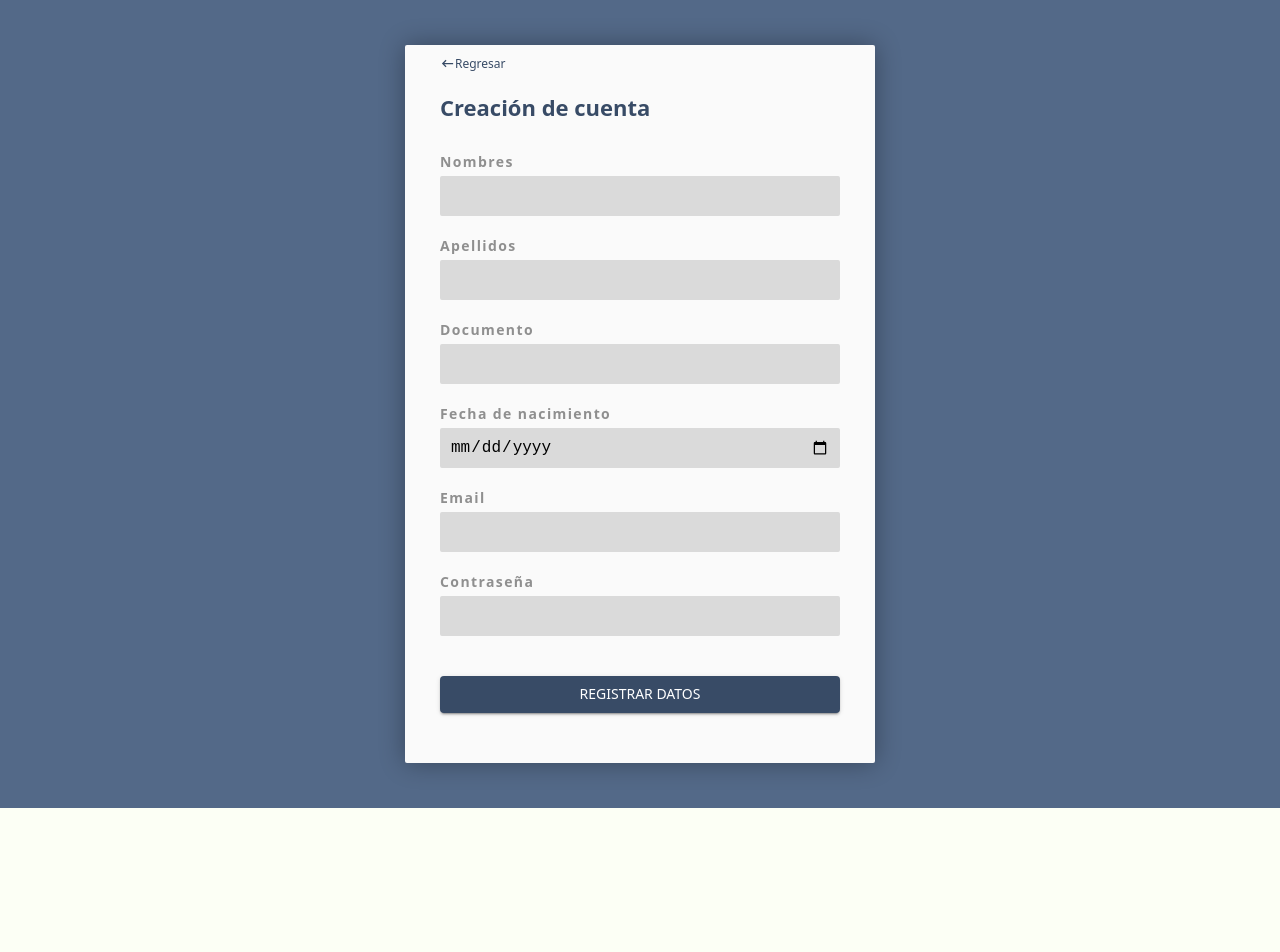
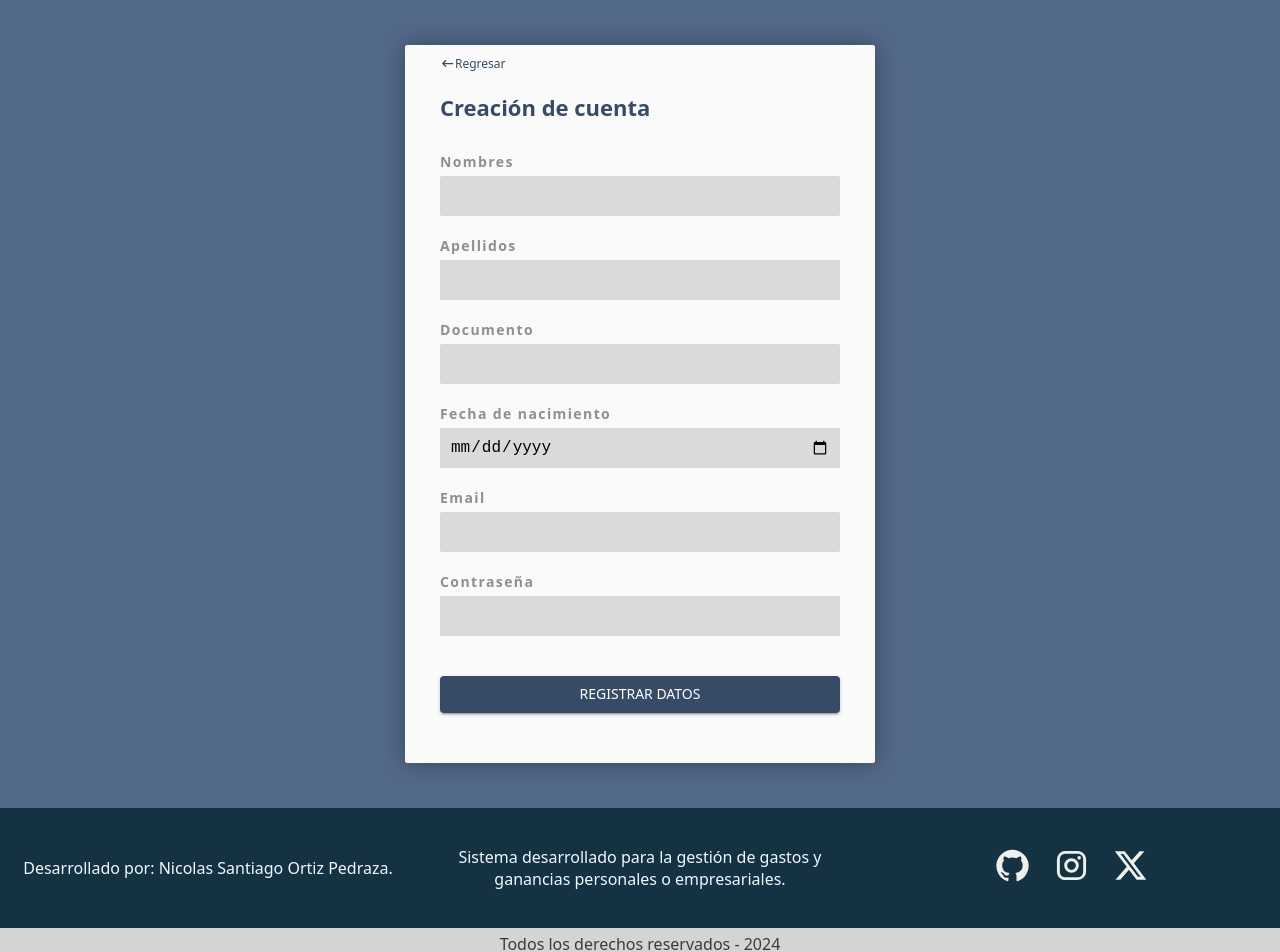
Before and after one commit to nicolaxortiz/financial-patrones, a React (Vite) app: page /register in a window 1280 px wide. Shown: the top 952 px of the page. Before the commit the page ends 808 px from the top, so only its background shows below. Built offline with nearby package versions, Linux system fonts and the light colour scheme.

Commit message:
fixed register form

```diff
--- a/src/layout/Forms.jsx
+++ b/src/layout/Forms.jsx
@@ -4,6 +4,7 @@ import LoginForm from "../components/LoginForm";
 import RegisterForm from "../components/RegisterForm";
 import ValidateModal from "../components/ValidateModal";
 import ForgotPasswordForm from "../components/ForgotPasswordForm";
+import Footer from "./Footer";
 
 export default function Forms({ type }) {
   const [open, setOpen] = useState(false);
@@ -11,6 +12,7 @@ export default function Forms({ type }) {
   const [status, setStatus] = useState(false);
 
   return (
+    <>
       <div
         className={
           type === "register" ? "form-layout-register" : "form-layout-login"
@@ -28,5 +30,7 @@ export default function Forms({ type }) {
           setStatus={setStatus}
         />
       </div>
+      {type === "register" && <Footer />}
+    </>
   );
 }
```
Lines whose indentation alone changed are shown as unchanged.
